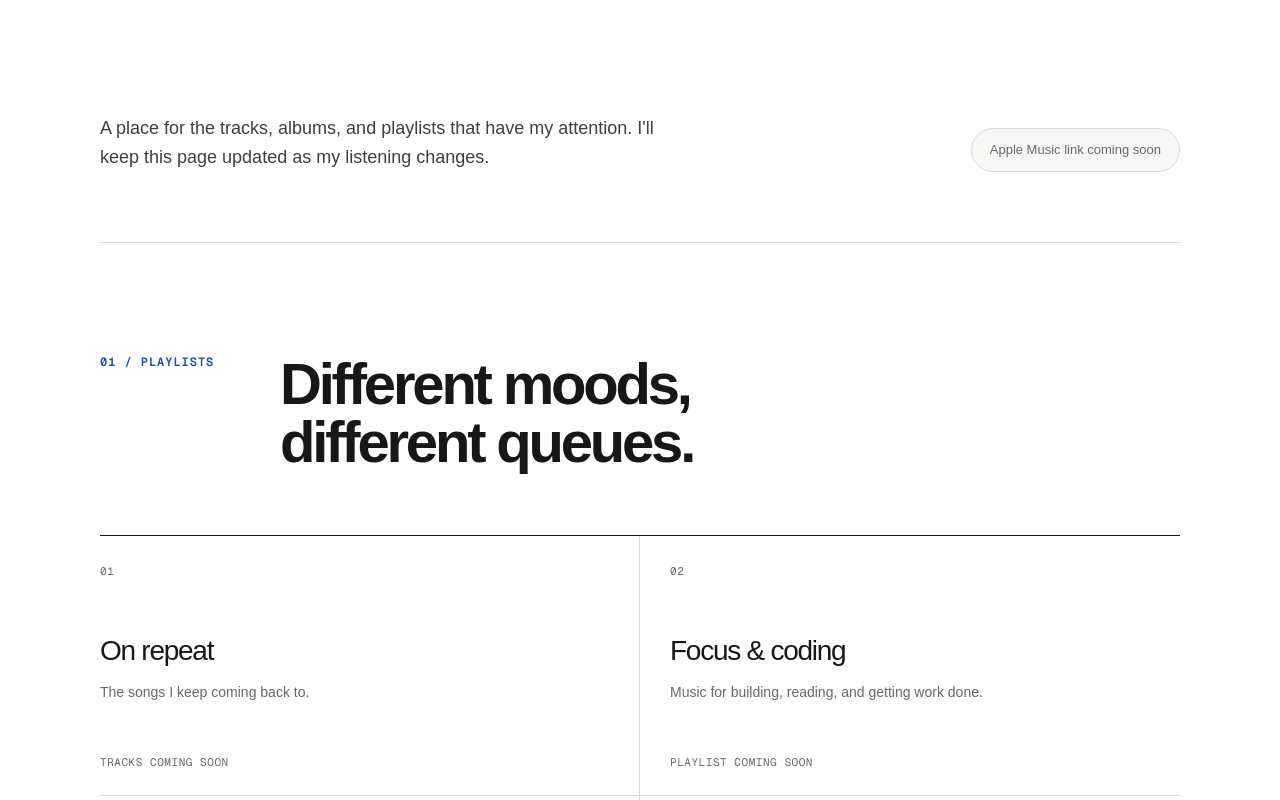
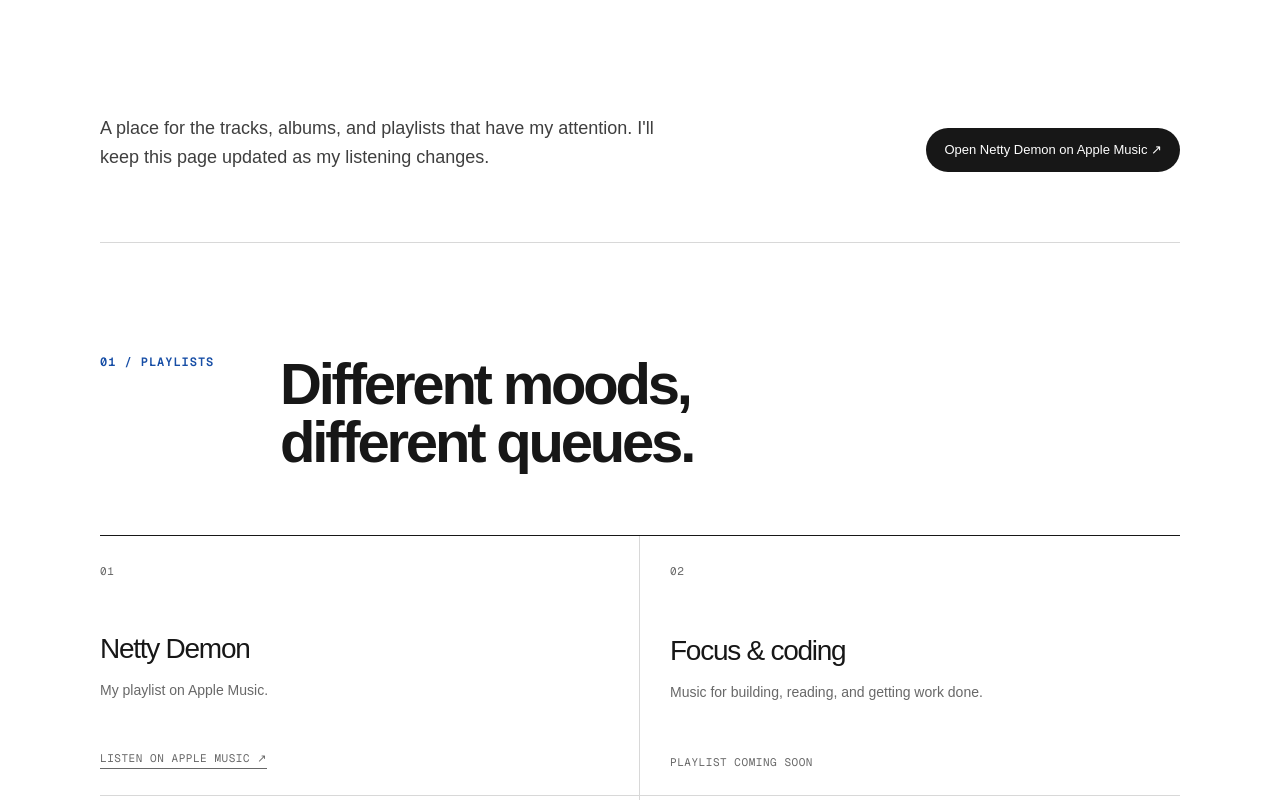
Before and after one commit to WHYDOESTHISWORLDEXIST/stefan-portfolio, a Next.js app: page /music in a window 1280 px wide. Shown: the part 520-1320 px from the top of the page. Built offline with nearby package versions, Linux system fonts and the light colour scheme.

Commit message:
Link Netty Demon Apple Music playlist

```diff
--- a/app/music/page.tsx
+++ b/app/music/page.tsx
@@ -3,10 +3,10 @@ export const metadata = {
   description: 'The music Stefan is listening to, organized into personal playlists.',
 };
 
-const appleMusicUrl = '';
+const appleMusicUrl = 'https://music.apple.com/us/playlist/netty-demon/pl.u-KVXBk1JuZqWrjB1';
 
 const playlists = [
-  { number: '01', title: 'On repeat', description: 'The songs I keep coming back to.', status: 'Tracks coming soon' },
+  { number: '01', title: 'Netty Demon', description: 'My playlist on Apple Music.', status: 'Listen on Apple Music ↗', href: appleMusicUrl },
   { number: '02', title: 'Focus & coding', description: 'Music for building, reading, and getting work done.', status: 'Playlist coming soon' },
   { number: '03', title: 'Late night', description: 'A quieter soundtrack for the end of the day.', status: 'Playlist coming soon' },
   { number: '04', title: 'All-time favorites', description: 'Albums and songs that have stayed with me.', status: 'Recommendations coming soon' },
@@ -26,7 +26,7 @@ export default function MusicPage() {
         <div className="musicHeroBottom">
           <p>A place for the tracks, albums, and playlists that have my attention. I&apos;ll keep this page updated as my listening changes.</p>
           {appleMusicUrl ? (
-            <a className="appleMusicLink" href={appleMusicUrl} target="_blank" rel="noreferrer">Open my Apple Music ↗</a>
+            <a className="appleMusicLink" href={appleMusicUrl} target="_blank" rel="noreferrer">Open Netty Demon on Apple Music ↗</a>
           ) : (
             <span className="appleMusicLink isDisabled" aria-disabled="true">Apple Music link coming soon</span>
           )}
@@ -43,7 +43,11 @@ export default function MusicPage() {
                 <h3>{playlist.title}</h3>
                 <p>{playlist.description}</p>
               </div>
-              <span className="playlistStatus">{playlist.status}</span>
+              {'href' in playlist && playlist.href ? (
+                <a className="playlistStatus playlistStatusLink" href={playlist.href} target="_blank" rel="noreferrer">{playlist.status}</a>
+              ) : (
+                <span className="playlistStatus">{playlist.status}</span>
+              )}
             </article>
           ))}
         </div>
```
Also changed, not shown: app/globals.css.
